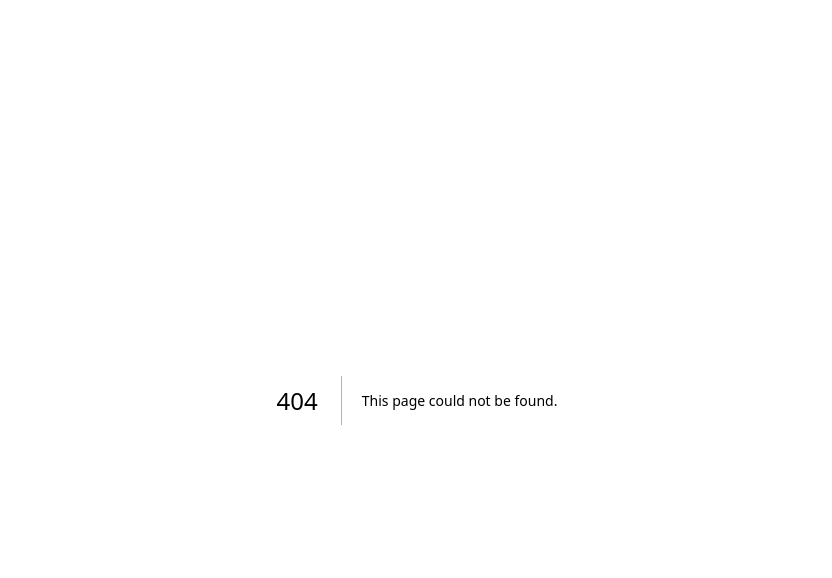
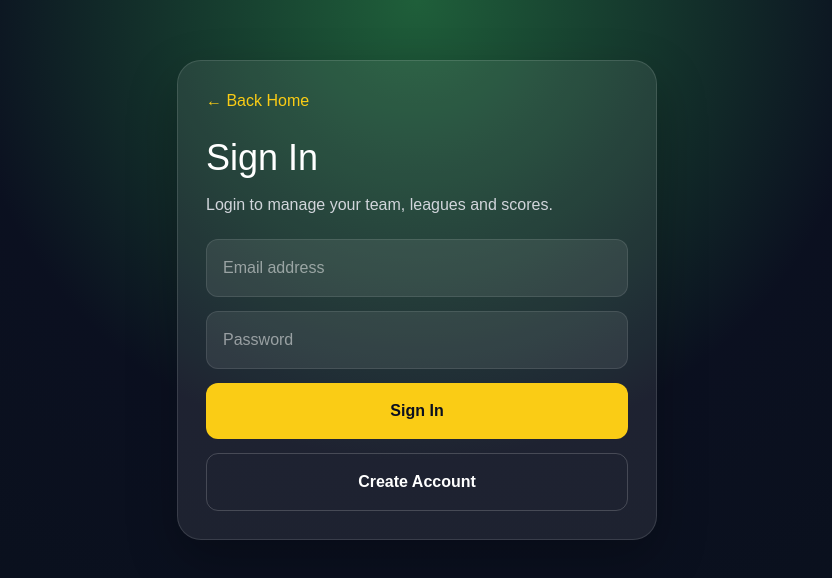
Before and after one commit to isabellallamprecth03-lang/ruckkings, a Next.js app: page /login in a window 1280 px wide. Before the commit this address had no page. Shown: the top 578 px of the page, without its empty margins (223-1055 px from the left). Built offline with nearby package versions, Linux system fonts and the light colour scheme.

Commit message:
make login file

```diff
--- /dev/null
+++ b/app/login/page.tsx
@@ -0,0 +1,81 @@
+import Link from "next/link";
+
+export default function LoginPage() {
+  return (
+    <main
+      style={{
+        minHeight: "100vh",
+        background:
+          "radial-gradient(circle at top, #1f5f3a 0%, #0b1020 45%, #09111b 100%)",
+        color: "white",
+        fontFamily: "Arial, sans-serif",
+        padding: "60px 20px",
+      }}
+    >
+      <div
+        style={{
+          maxWidth: "480px",
+          margin: "0 auto",
+          background: "rgba(255,255,255,0.08)",
+          border: "1px solid rgba(255,255,255,0.12)",
+          borderRadius: "24px",
+          padding: "28px",
+          boxShadow: "0 20px 50px rgba(0,0,0,0.25)",
+        }}
+      >
+        <div style={{ marginBottom: "18px" }}>
+          <Link href="/" style={{ color: "#facc15", textDecoration: "none" }}>
+            ← Back Home
+          </Link>
+        </div>
+
+        <h1 style={{ marginTop: 0, fontSize: "36px", marginBottom: "8px" }}>
+          Sign In
+        </h1>
+        <p style={{ color: "#d1d5db", marginBottom: "22px" }}>
+          Login to manage your team, leagues and scores.
+        </p>
+
+        <div style={{ display: "grid", gap: "14px" }}>
+          <input type="email" placeholder="Email address" style={inputStyle} />
+          <input type="password" placeholder="Password" style={inputStyle} />
+
+          <button style={primaryButtonStyle}>Sign In</button>
+          <button style={secondaryButtonStyle}>Create Account</button>
+        </div>
+      </div>
+    </main>
+  );
+}
+
+const inputStyle = {
+  padding: "16px",
+  borderRadius: "12px",
+  border: "1px solid rgba(255,255,255,0.1)",
+  background: "rgba(255,255,255,0.08)",
+  color: "white",
+  fontSize: "16px",
+  outline: "none",
+} as const;
+
+const primaryButtonStyle = {
+  background: "#facc15",
+  color: "#0b1020",
+  border: "none",
+  padding: "16px",
+  borderRadius: "12px",
+  fontWeight: "bold",
+  fontSize: "16px",
+  cursor: "pointer",
+} as const;
+
+const secondaryButtonStyle = {
+  background: "transparent",
+  color: "white",
+  border: "1px solid rgba(255,255,255,0.18)",
+  padding: "16px",
+  borderRadius: "12px",
+  fontWeight: "bold",
+  fontSize: "16px",
+  cursor: "pointer",
+} as const;
```
